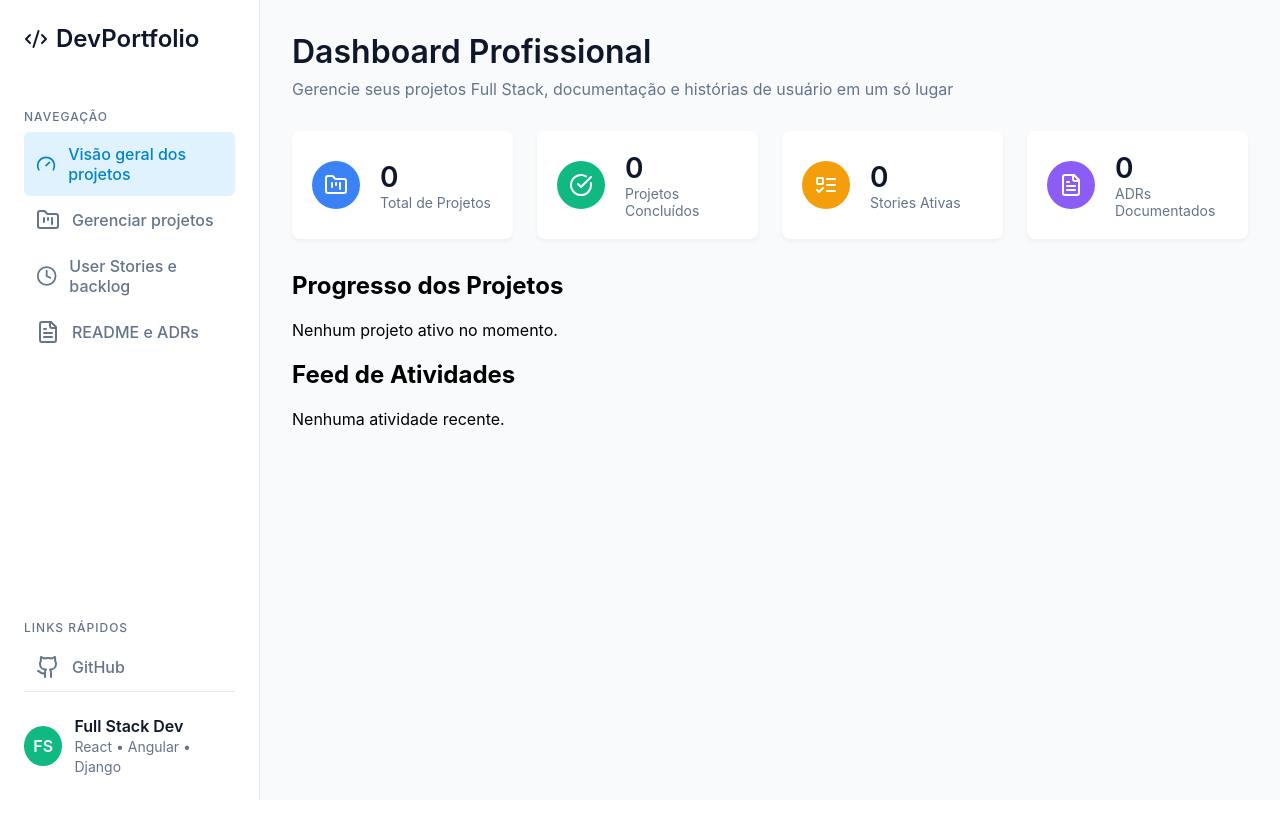
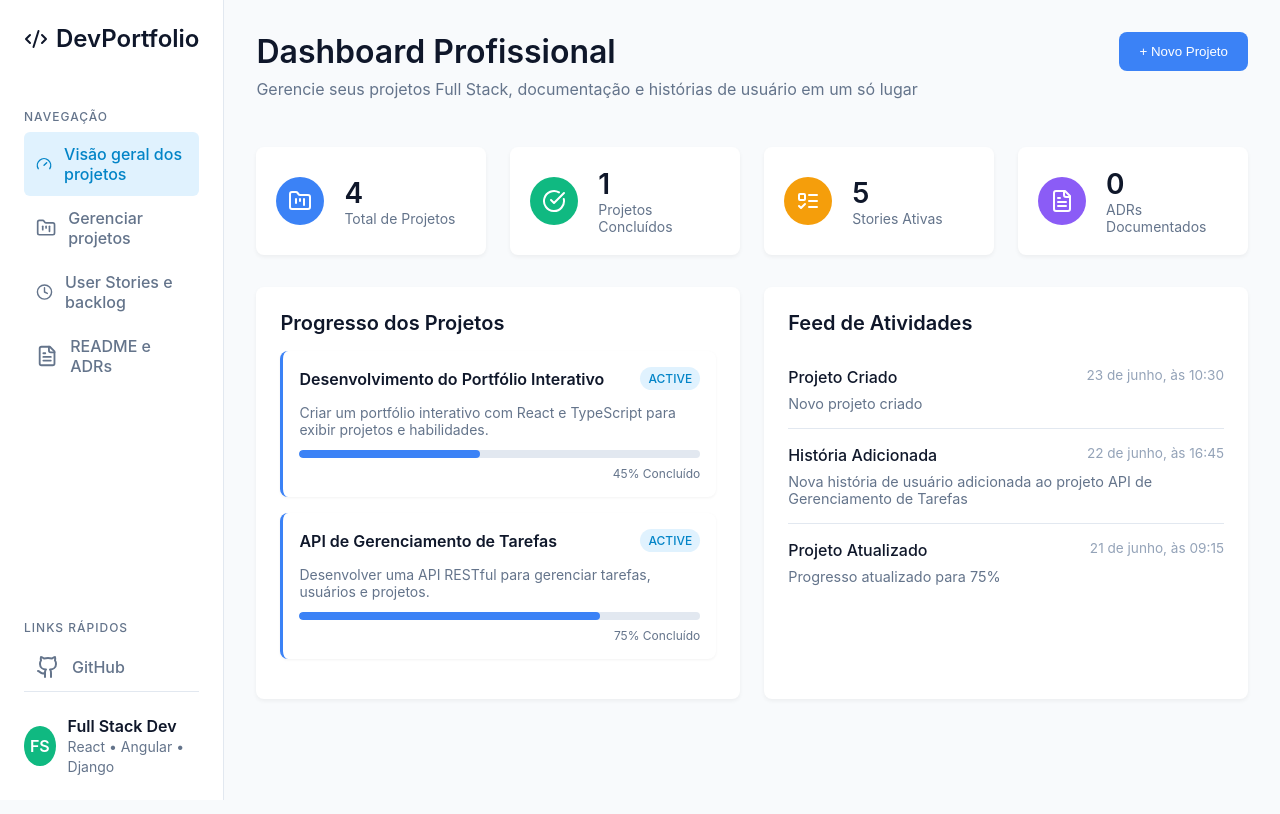
Before and after one commit to edcastanha/PortifolioInterativo, a React (Create React App) app in the folder DevPortfolio/: page / in a window 1280 px wide. Shown: the top 814 px of the page. Built offline with nearby package versions, Linux system fonts and the light colour scheme.

Commit message:
FIX: Troca de Icon React por Lucide, adiciona componente ActivityFeed e mock de atividades, refatora DashboardPage para exibir atividades

```diff
--- /dev/null
+++ b/DevPortfolio/src/components/dashboard/ActivityFeed.module.css
@@ -0,0 +1,29 @@
+.activityItem {
+  padding: 1rem 0;
+  border-bottom: 1px solid #e2e8f0;
+}
+
+.activityItem:last-child {
+  border-bottom: none;
+}
+
+.activityHeader {
+  display: flex;
+  justify-content: space-between;
+  margin-bottom: 0.5rem;
+}
+
+.activityTitle {
+  font-weight: 500;
+  color: #0F172A;
+}
+
+.activityTimestamp {
+  font-size: 0.85rem;
+  color: #94A3B8;
+}
+
+.activityMessage {
+  font-size: 0.9rem;
+  color: #64748B;
+}
--- /dev/null
+++ b/DevPortfolio/src/components/dashboard/ActivityFeed.tsx
@@ -0,0 +1,63 @@
+import React from 'react';
+import { Activity } from '../../entities/Activity';
+import { format, parseISO } from 'date-fns';
+import { ptBR } from 'date-fns/locale';
+import styles from './ActivityFeed.module.css';
+
+interface ActivityFeedProps {
+  activities: Activity[];
+}
+
+const ActivityFeed: React.FC<ActivityFeedProps> = ({ activities }) => {
+  if (activities.length === 0) {
+    return <p>Nenhuma atividade recente.</p>;
+  }
+
+  const formatDate = (dateString: string): string => {
+    try {
+      const date = parseISO(dateString);
+      return format(date, "d 'de' MMMM', às' HH:mm", { locale: ptBR });
+    } catch (error) {
+      return dateString;
+    }
+  };
+
+  const getActivityTitle = (activity: Activity): string => {
+    switch (activity.type) {
+      case 'project_created':
+        return 'Projeto Criado';
+      case 'project_updated':
+        return 'Projeto Atualizado';
+      case 'story_added':
+        return 'História Adicionada';
+      case 'story_completed':
+        return 'História Concluída';
+      case 'adr_added':
+        return 'ADR Documentado';
+      default:
+        return 'Atividade';
+    }
+  };
+
+  return (
+    <div>
+      {activities.map((activity) => (
+        <div className={styles.activityItem} key={activity.id}>
+          <div className={styles.activityHeader}>
+            <div className={styles.activityTitle}>
+              {getActivityTitle(activity)}
+            </div>
+            <div className={styles.activityTimestamp}>
+              {formatDate(activity.timestamp)}
+            </div>
+          </div>
+          <div className={styles.activityMessage}>
+            {activity.message}
+          </div>
+        </div>
+      ))}
+    </div>
+  );
+};
+
+export default ActivityFeed;
--- a/DevPortfolio/src/components/dashboard/ProjectProgressCard.module.css
+++ b/DevPortfolio/src/components/dashboard/ProjectProgressCard.module.css
@@ -1,35 +1,70 @@
 .card {
-    background-color: #1e293b;
-    border-radius: 8px;
-    padding: 16px;
-    color: #cbd5e1;
-    margin-bottom: 16px;
+  background-color: #fff;
+  border-radius: 0.5rem;
+  padding: 1rem;
+  margin-bottom: 1rem;
+  box-shadow: 0 1px 3px rgba(0, 0, 0, 0.05);
+  border-left: 3px solid #3B82F6;
 }
 
-  .card h4 {
-    margin-top: 0;
-    margin-bottom: 16px;
-    font-size: 16px;
-    color: #f1f5f9;
+.cardHeader {
+  display: flex;
+  justify-content: space-between;
+  align-items: center;
+  margin-bottom: 0.75rem;
+}
+
+.cardHeader span:first-child {
+  font-weight: 600;
+  font-size: 1rem;
+  color: #0F172A;
+}
+
+.status {
+  font-size: 0.75rem;
+  padding: 0.25rem 0.5rem;
+  border-radius: 1rem;
+  text-transform: uppercase;
+  font-weight: 500;
+}
+
+.active {
+  background-color: #e0f2fe;
+  color: #0284c7;
+}
+
+.completed {
+  background-color: #dcfce7;
+  color: #16a34a;
+}
+
+.inactive {
+  background-color: #f1f5f9;
+  color: #64748b;
+}
+
+.description {
+  font-size: 0.875rem;
+  color: #64748B;
+  margin-bottom: 0.75rem;
 }
 
 .progressBarContainer {
-    background-color: #334155;
-    border-radius: 4px;
-    height: 8px;
-    width: 100%;
-    margin-bottom: 8px;
+  height: 0.5rem;
+  background-color: #e2e8f0;
+  border-radius: 0.25rem;
+  overflow: hidden;
+  margin-bottom: 0.5rem;
 }
 
 .progressBar {
-    background-color: #38bdf8;
   height: 100%;
-    border-radius: 4px;
+  background-color: #3B82F6;
+  border-radius: 0.25rem;
 }
 
-  .details {
-    display: flex;
-    justify-content: space-between;
-    font-size: 12px;
-    color: #94a3b8;
+.progressText {
+  font-size: 0.75rem;
+  color: #64748B;
+  text-align: right;
 }
--- a/DevPortfolio/src/components/projects/ProjectForm.module.css
+++ b/DevPortfolio/src/components/projects/ProjectForm.module.css
@@ -4,7 +4,7 @@
   left: 0;
   right: 0;
   bottom: 0;
-  background-color: rgba(0, 0, 0, 0.6);
+  background-color: rgba(15, 23, 42, 0.5);
   display: flex;
   justify-content: center;
   align-items: center;
@@ -12,29 +12,31 @@
 }
 
 .modalContent {
-  background: #2c2c3e;
+  background: #ffffff;
   padding: 2rem;
   border-radius: 8px;
   width: 90%;
   max-width: 500px;
-  box-shadow: 0 5px 15px rgba(0, 0, 0, 0.3);
-  color: #e0e0e0;
+  box-shadow: 0 10px 25px rgba(0, 0, 0, 0.1);
+  color: #0f172a;
 }
 
 .modalContent h2 {
   margin-top: 0;
   margin-bottom: 1.5rem;
-  color: #ffffff;
+  color: #0f172a;
+  font-weight: 600;
 }
 
 .formGroup {
-  margin-bottom: 1rem;
+  margin-bottom: 1.25rem;
 }
 
 .formGroup label {
   display: block;
   margin-bottom: 0.5rem;
-  font-weight: bold;
+  font-weight: 500;
+  color: #334155;
 }
 
 .formGroup input[type="text"],
@@ -42,25 +44,36 @@
 .formGroup select {
   width: 100%;
   padding: 0.75rem;
-  border: 1px solid #4f4f6a;
-  border-radius: 4px;
-  background-color: #1e1e2f;
-  color: #e0e0e0;
+  border: 1px solid #e2e8f0;
+  border-radius: 6px;
+  background-color: #f8fafc;
+  color: #0f172a;
   font-size: 1rem;
+  transition: border-color 0.2s, box-shadow 0.2s;
+}
+
+.formGroup input[type="text"]:focus,
+.formGroup textarea:focus,
+.formGroup select:focus {
+  outline: none;
+  border-color: #3b82f6;
+  box-shadow: 0 0 0 3px rgba(59, 130, 246, 0.1);
 }
 
 .formGroup input[type="range"] {
   width: 85%;
   vertical-align: middle;
+  accent-color: #3b82f6;
 }
 
 .formGroup span {
   margin-left: 1rem;
-  font-weight: bold;
+  font-weight: 500;
+  color: #3b82f6;
 }
 
 .formActions {
-  margin-top: 2rem;
+  margin-top: 2.5rem;
   display: flex;
   justify-content: flex-end;
   gap: 1rem;
@@ -70,10 +83,11 @@
 .cancelButton {
   padding: 0.75rem 1.5rem;
   border: none;
-  border-radius: 4px;
+  border-radius: 6px;
   cursor: pointer;
-  font-weight: bold;
-  font-size: 1rem;
+  font-weight: 500;
+  font-size: 0.95rem;
+  transition: all 0.2s;
 }
 
 .saveButton {
@@ -86,6 +100,16 @@
 }
 
 .cancelButton {
+  background-color: #e2e8f0;
+  color: #64748b;
+}
+
+.cancelButton:hover {
+  background-color: #cbd5e1;
+  color: #334155;
+}
+
+.cancelButton {
   background-color: #4f4f6a;
   color: #e0e0e0;
 }
--- a/DevPortfolio/src/components/sidebar/Sidebar.module.css
+++ b/DevPortfolio/src/components/sidebar/Sidebar.module.css
@@ -8,6 +8,7 @@
   border-right: 1px solid #e2e8f0;
   padding: 1.5rem;
   box-sizing: border-box;
+  transition: transform 0.3s ease-in-out;
 }
 
 .logo {
@@ -86,3 +87,33 @@
     font-size: 0.875rem;
     color: #64748B;
 }
+
+@media (max-width: 768px) {
+  .sidebar {
+    position: fixed;
+    z-index: 999;
+    transform: translateX(-100%);
+    box-shadow: 2px 0 10px rgba(0, 0, 0, 0.1);
+  }
+
+  .sidebar.open {
+    transform: translateX(0);
+  }
+
+  .toggleButton {
+    position: fixed;
+    left: 1rem;
+    top: 1rem;
+    z-index: 1000;
+    background-color: #fff;
+    border: 1px solid #e2e8f0;
+    border-radius: 4px;
+    width: 40px;
+    height: 40px;
+    display: flex;
+    align-items: center;
+    justify-content: center;
+    cursor: pointer;
+    box-shadow: 0 1px 3px rgba(0, 0, 0, 0.1);
+  }
+}
--- a/DevPortfolio/src/components/sidebar/Sidebar.tsx
+++ b/DevPortfolio/src/components/sidebar/Sidebar.tsx
@@ -1,4 +1,4 @@
-import React from 'react';
+import React, { useState, useEffect } from 'react';
 import { NavLink } from 'react-router-dom';
 import styles from './Sidebar.module.css';
 import {
@@ -7,12 +7,41 @@ import {
   Clock,
   FileText,
   Github,
-  Code2
+  Code2,
+  Menu,
+  X
 } from 'lucide-react';
 
 const Sidebar: React.FC = () => {
+  const [isOpen, setIsOpen] = useState(false);
+  const [isMobile, setIsMobile] = useState(false);
+
+  // Detecta se a tela é móvel
+  useEffect(() => {
+    const checkIfMobile = () => {
+      setIsMobile(window.innerWidth <= 768);
+    };
+
+    checkIfMobile();
+    window.addEventListener('resize', checkIfMobile);
+
+    return () => {
+      window.removeEventListener('resize', checkIfMobile);
+    };
+  }, []);
+
+  const toggleSidebar = () => {
+    setIsOpen(!isOpen);
+  };
+
   return (
-    <aside className={styles.sidebar}>
+    <>
+      {isMobile && (
+        <button className={styles.toggleButton} onClick={toggleSidebar}>
+          {isOpen ? <X size={20} /> : <Menu size={20} />}
+        </button>
+      )}
+      <aside className={`${styles.sidebar} ${isOpen ? styles.open : ''}`}>
       <div className={styles.logo}>
         <Code2 />
         <span>DevPortfolio</span>
@@ -48,6 +77,7 @@ const Sidebar: React.FC = () => {
         </div>
       </footer>
     </aside>
+    </>
   );
 };
 
--- /dev/null
+++ b/DevPortfolio/src/entities/Activity.ts
@@ -0,0 +1,8 @@
+export interface Activity {
+  id: number;
+  type: 'project_created' | 'project_updated' | 'story_added' | 'story_completed' | 'adr_added';
+  entityId: number;
+  entityName: string;
+  message: string;
+  timestamp: string;
+}
--- a/DevPortfolio/src/layout/MainLayout.module.css
+++ b/DevPortfolio/src/layout/MainLayout.module.css
@@ -7,4 +7,11 @@
   flex-grow: 1;
   height: 100vh;
   overflow-y: auto; /* Permite scroll apenas no conteúdo */
+  padding-bottom: 2rem; /* Espaço no final da página */
 }
+
+@media (max-width: 768px) {
+  .content {
+    padding-top: 60px; /* Espaço para o botão de toggle */
+  }
+}
--- a/DevPortfolio/src/pages/dashboard/DashboardPage.module.css
+++ b/DevPortfolio/src/pages/dashboard/DashboardPage.module.css
@@ -4,6 +4,9 @@
 
 .header {
     margin-bottom: 2rem;
+    display: flex;
+    justify-content: space-between;
+    align-items: flex-start;
 }
 
 .header h1 {
@@ -18,9 +21,51 @@
     margin-top: 0.5rem;
 }
 
+.addButton {
+    padding: 0.75rem 1.25rem;
+    background-color: #3B82F6;
+    color: white;
+    border: none;
+    border-radius: 0.5rem;
+    font-weight: 500;
+    cursor: pointer;
+    transition: background-color 0.2s;
+}
+
+.addButton:hover {
+    background-color: #2563EB;
+}
+
 .statsGrid {
     display: grid;
     grid-template-columns: repeat(auto-fit, minmax(220px, 1fr));
     gap: 1.5rem;
     margin-bottom: 2rem;
 }
+
+.mainContent {
+    display: grid;
+    grid-template-columns: 1fr 1fr;
+    gap: 1.5rem;
+}
+
+.leftColumn, .rightColumn {
+    background-color: #ffffff;
+    border-radius: 8px;
+    padding: 1.5rem;
+    box-shadow: 0 2px 4px rgba(0, 0, 0, 0.05);
+}
+
+.leftColumn h2, .rightColumn h2 {
+    font-size: 1.25rem;
+    font-weight: 600;
+    color: #0F172A;
+    margin-top: 0;
+    margin-bottom: 1rem;
+}
+
+@media (max-width: 768px) {
+    .mainContent {
+        grid-template-columns: 1fr;
+    }
+}
--- a/DevPortfolio/src/pages/dashboard/DashboardPage.tsx
+++ b/DevPortfolio/src/pages/dashboard/DashboardPage.tsx
@@ -1,13 +1,17 @@
-import React, { useState } from 'react';
+import React, { useState, useEffect } from 'react';
 import StatCard from '../../components/dashboard/StatCard';
 import ProjectProgressCard from '../../components/dashboard/ProjectProgressCard';
+import ActivityFeed from '../../components/dashboard/ActivityFeed';
 import styles from './DashboardPage.module.css';
 import { FolderKanban, CheckCircle, ListTodo, FileText } from 'lucide-react';
 import { Project } from '../../entities/Project';
+import { Activity } from '../../entities/Activity';
+import { mockProjects } from '../../services/mock/projectMock';
+import { mockActivities } from '../../services/mock/activityMock';
 
 const DashboardPage: React.FC = () => {
   // Os dados virão do backend no futuro.
-  const [stats] = useState([
+  const [stats, setStats] = useState([
     {
       icon: FolderKanban,
       label: 'Total de Projetos',
@@ -38,21 +42,55 @@ const DashboardPage: React.FC = () => {
     },
   ]);
 
-  const [activeProjects] = useState<Project[]>([]);
+  const [activeProjects, setActiveProjects] = useState<Project[]>([]);
+  const [activities, setActivities] = useState<Activity[]>([]);
 
-  // useEffect para buscar dados da API no futuro
-  // useEffect(() => {
-  //   // Ex: fetch('/api/dashboard').then(res => res.json()).then(data => {
-  //   //   setStats(data.stats);
-  //   //   setActiveProjects(data.activeProjects);
-  //   // });
-  // }, []);
+  // Carregar dados mock
+  useEffect(() => {
+    // Filtrar apenas projetos ativos
+    const filteredProjects = mockProjects.filter(project => project.status === 'active');
+    setActiveProjects(filteredProjects);
+
+    // Carregar dados de atividades
+    setActivities(mockActivities);
+
+    // Atualizar estatísticas
+    const totalProjects = mockProjects.length;
+    const completedProjects = mockProjects.filter(p => p.status === 'completed').length;
+    const activeStories = 5; // Valor simulado para user stories
+    const documentedADRs = 0; // Valor simulado para ADRs
+
+    // Usando atualização funcional para não depender de 'stats' como dependência
+    setStats(currentStats => [
+      {
+        ...currentStats[0],
+        value: totalProjects.toString(),
+      },
+      {
+        ...currentStats[1],
+        value: completedProjects.toString(),
+      },
+      {
+        ...currentStats[2],
+        value: activeStories.toString(),
+      },
+      {
+        ...currentStats[3],
+        value: documentedADRs.toString(),
+      },
+    ]);
+  }, []);
 
   return (
     <div className={styles.dashboardPage}>
       <header className={styles.header}>
-        <h1>Dashboard Profissional</h1>
-        <p>Gerencie seus projetos Full Stack, documentação e histórias de usuário em um só lugar</p>
+        <div>
+          <h1>Dashboard Profissional</h1>
+          <p>Gerencie seus projetos Full Stack, documentação e histórias de usuário em um só lugar</p>
+        </div>
+        <button className={styles.addButton} onClick={() => window.location.href = '/projects'}>
+          + Novo Projeto
+        </button>
       </header>
       <div className={styles.statsGrid}>
         {stats.map((stat, index) => (
@@ -79,7 +117,7 @@ const DashboardPage: React.FC = () => {
         </div>
         <div className={styles.rightColumn}>
           <h2>Feed de Atividades</h2>
-          <p>Nenhuma atividade recente.</p>
+          <ActivityFeed activities={activities} />
         </div>
       </div>
     </div>
--- /dev/null
+++ b/DevPortfolio/src/services/mock/activityMock.ts
@@ -0,0 +1,28 @@
+import { Activity } from '../../entities/Activity';
+
+export const mockActivities: Activity[] = [
+  {
+    id: 1,
+    type: 'project_created',
+    entityId: 1,
+    entityName: 'Desenvolvimento do Portfólio Interativo',
+    message: 'Novo projeto criado',
+    timestamp: '2025-06-23T10:30:00Z',
+  },
+  {
+    id: 2,
+    type: 'story_added',
+    entityId: 5,
+    entityName: 'Configurar CI/CD Pipeline',
+    message: 'Nova história de usuário adicionada ao projeto API de Gerenciamento de Tarefas',
+    timestamp: '2025-06-22T16:45:00Z',
+  },
+  {
+    id: 3,
+    type: 'project_updated',
+    entityId: 2,
+    entityName: 'API de Gerenciamento de Tarefas',
+    message: 'Progresso atualizado para 75%',
+    timestamp: '2025-06-21T09:15:00Z',
+  }
+];
```
Also changed, not shown: 1 other file (tests, documents, lock files or other folders). Lines whose indentation alone changed are shown as unchanged.
